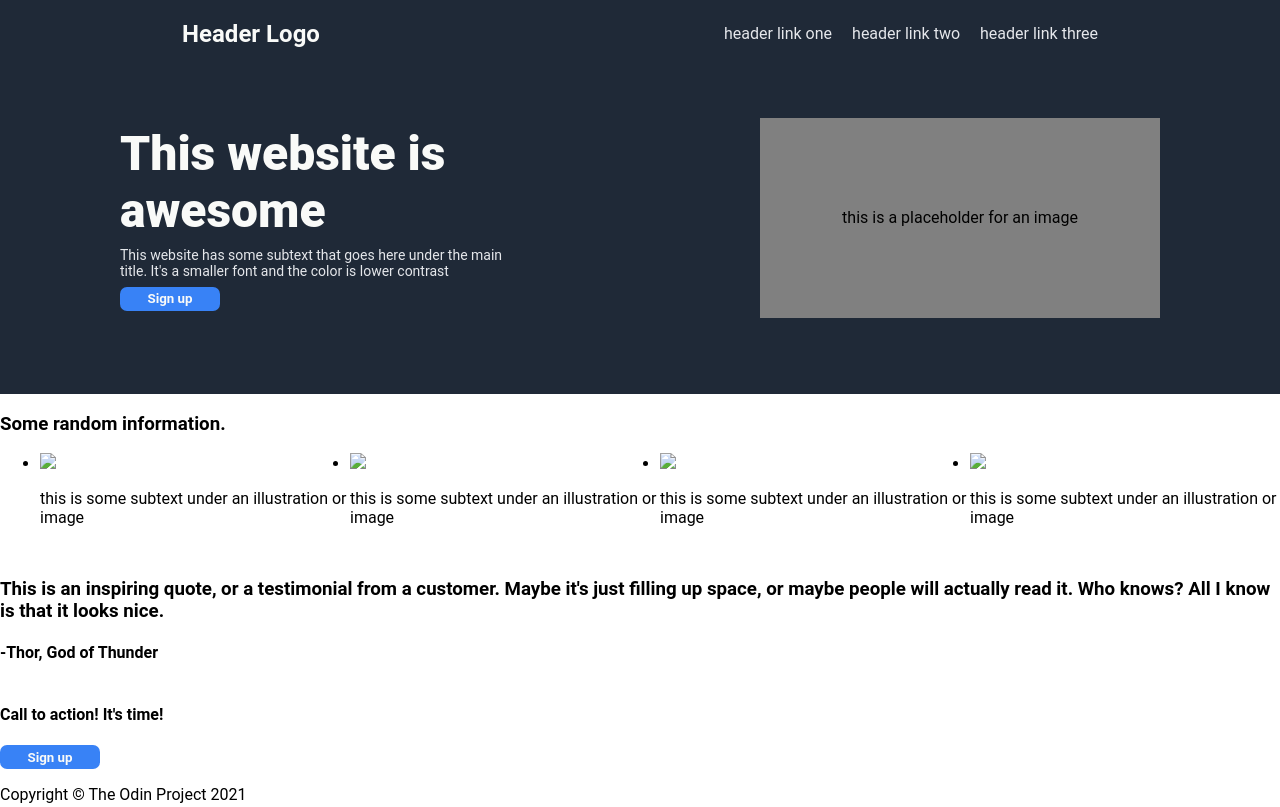
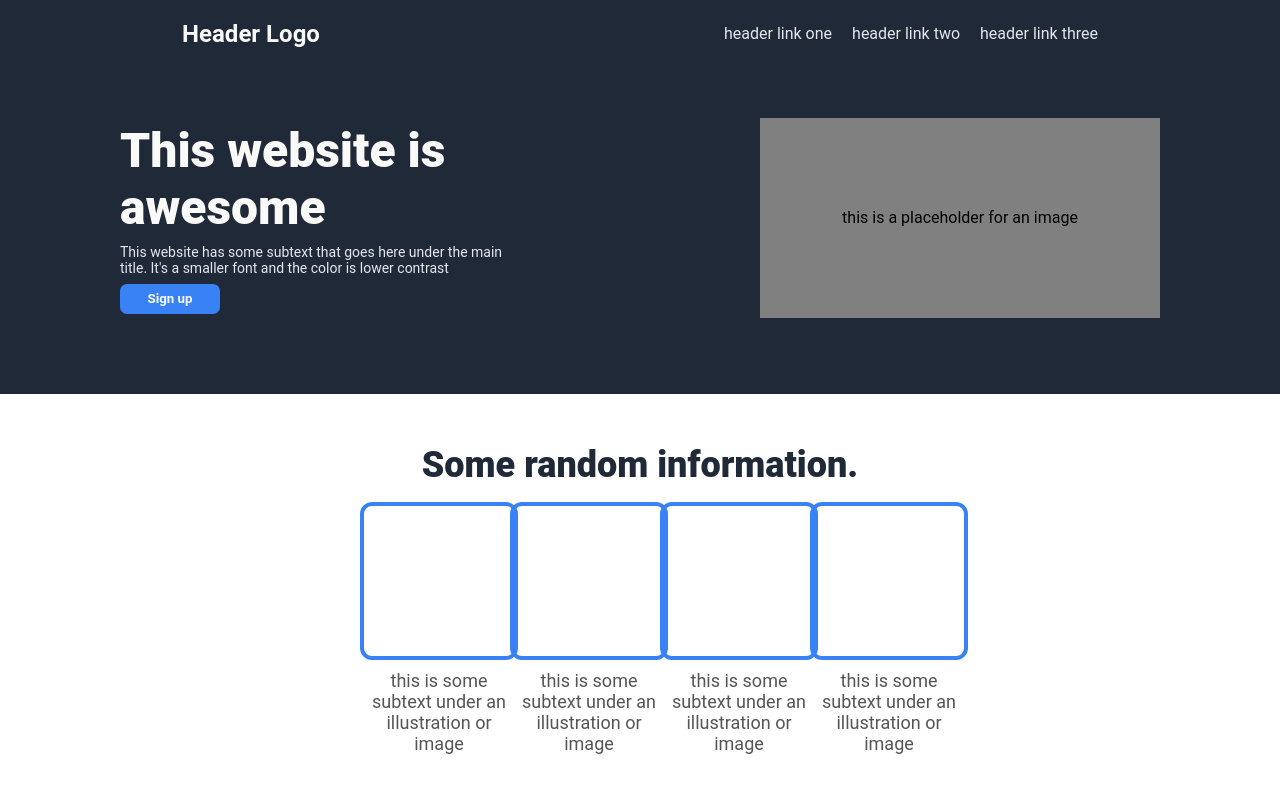
Before and after one commit to tommiller703755/Landing-Page, a plain HTML site: page index.html in a window 1280 px wide. Shown: the top 807 px of the page. Drawn offline with Linux system fonts and the light colour scheme.

Commit message:
Add style code for the info section of the page
added style code for the information section of the page. Item spaceing
needs to be worked on some more

```diff
--- a/index.html
+++ b/index.html
@@ -24,24 +24,24 @@
             <div id="image1">this is a placeholder for an image</div>
         </div>
         <div class="random-info">
-            <h3>Some random information.</h3>
+            <div id="info-header">Some random information.</div>
             <div class="illustrations">
-                <ul>
-                    <li>
-                        <img src="404image">
-                        <p>this is some subtext under an illustration or image</p>
+                <ul id="images">
+                    <li class="info">
+                        <div class="image"></div>
+                        <div class="desc">this is some subtext under an illustration or image</div>
                     </li>
-                    <li>
-                        <img src="404image">
-                        <p>this is some subtext under an illustration or image</p>
+                    <li class="info">
+                        <div class="image"></div>
+                        <div class="desc">this is some subtext under an illustration or image</div>
                     </li>
-                    <li>
-                        <img src="404image">
-                        <p>this is some subtext under an illustration or image</p>
+                    <li class="info">
+                        <div class="image"></div>
+                        <div class="desc">this is some subtext under an illustration or image</div>
                     </li>
-                    <li>
-                        <img src="404image">
-                        <p>this is some subtext under an illustration or image</p>
+                    <li class="info">
+                        <div class="image"></div>
+                        <div class="desc">this is some subtext under an illustration or image</div>
                     </li>
                 </ul>
             </div>
--- a/style.css
+++ b/style.css
@@ -42,7 +42,53 @@
     font-size: 14px;
 }
 
+#images {
+    display: flex;
+    flex-direction: row;
+    justify-content: center;
+    flex: auto;
+    align-items: center;
+}
+
+#info-header {
+    font-size: 36px;
+    color: #1F2937;
+    font-weight: 900;
+}
+
 /* class rules */
+
+.desc {
+    font-size: 18px;
+    color: #555555;
+}
+
+.random-info {
+    display: flex;
+    flex-direction: column;
+    align-items: center;
+    padding: 50px;
+}
+
+.image {
+    border-color: #3882F6;
+    border-width: 4px;
+    border-radius: 12px;
+    border-style: solid;
+    height: 150px;
+    width: 150px;
+}
+
+.info {
+    display: flex;
+    flex-direction: column;
+    flex-wrap: wrap;
+    justify-content: center;
+    align-items: center;
+    width: 150px;
+    text-align: center;
+    gap: 10px;
+}
 
 .nav-bar {
     display: flex;
@@ -93,6 +139,6 @@ button {
     font-weight: bold;
     color: #F9FAF8;
     width: 100px;
-    height: 24px;
+    height: 30px;
     border-radius: 7px;
 }
```
